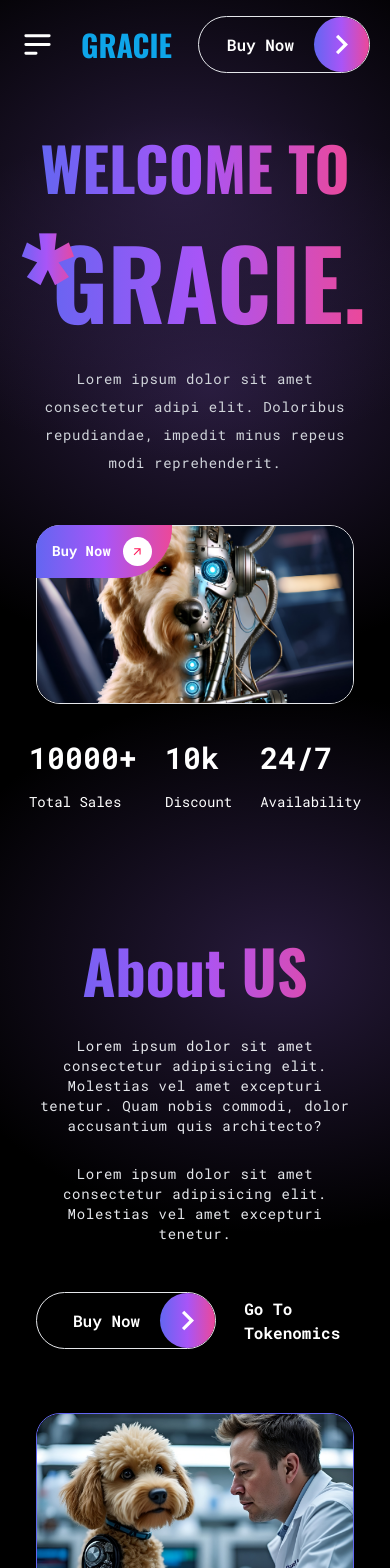
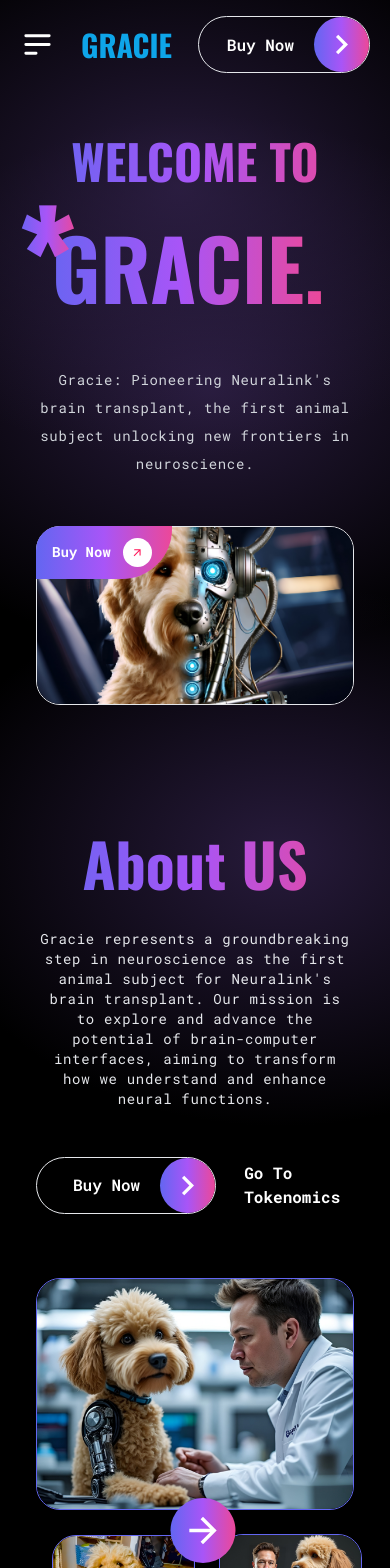
Before and after one commit to Reynaldo-Bocaling/gracie, a React (Vite) app: page / in a window 390 px wide. Shown: the top 1568 px of the page. Built offline with nearby package versions, Linux system fonts and the light colour scheme; a web font is replaced by a local one.

Commit message:
add animations

```diff
--- a/package.json
+++ b/package.json
@@ -10,10 +10,13 @@
     "preview": "vite preview"
   },
   "dependencies": {
+    "framer-motion": "^11.3.28",
     "react": "^18.3.1",
     "react-dom": "^18.3.1",
     "react-fast-marquee": "^1.6.5",
-    "react-icons": "^5.3.0"
+    "react-icons": "^5.3.0",
+    "three": "^0.167.1",
+    "vanta": "^0.5.24"
   },
   "devDependencies": {
     "@types/react": "^18.3.3",
--- a/src/components/HeroContent.jsx
+++ b/src/components/HeroContent.jsx
@@ -1,4 +1,5 @@
 import React from "react";
+import { motion } from "framer-motion";
 
 const HeroContent = () => {
   const isMobile = window.innerWidth <= 768;
@@ -7,42 +8,76 @@
       {!isMobile ? (
         <>
           <div className="w-full flex items-center gap-12">
-            <h1 className="w-2/5s  font-title gradient-text text-9xl font-bold">
+            <motion.h1
+              initial={{ y: 0, opacity: 0 }}
+              animate={{ y: [-100, 0], opacity: [0, 1] }}
+              transition={{ duration: 1, delay: 0.5 }}
+              className="w-2/5s  font-title gradient-text text-9xl font-bold"
+            >
               WELCOME
-            </h1>
-            <p className="w-3/5ws text-base text-gray-300 tracking-wider leading-7">
-              Lorem ipsum dolor sit amet, consectetur adipisicing elit.
-              Doloribus repudiandae, impedit minus repellendus modi
-              reprehenderit.
-            </p>
+            </motion.h1>
+            <motion.p
+              initial={{ x: 0, opacity: 0 }}
+              animate={{ x: [100, 0], opacity: [0, 1] }}
+              transition={{ duration: 1, delay: 1.5 }}
+              className="w-3/5ws text-base text-gray-300 tracking-wider leading-7"
+            >
+              Gracie: Pioneering Neuralink's brain transplant, the first animal
+              subject unlocking new frontiers in neuroscience.
+            </motion.p>
           </div>
           <div className="flex items-center gap-20 pl-12 leading-[10rem] mt-5">
             <span className="gradient-text text-12xl font-bold font-title translate-y-12">
               *
             </span>
-            <h1 className="w-[80%] font-title gradient-text text-10xl font-bold whitespace-nowrap">
+            <motion.h1
+              initial={{ y: 0, opacity: 0 }}
+              animate={{ y: [100, 0], opacity: [0, 1] }}
+              transition={{ duration: 1 }}
+              className="w-[80%] font-title gradient-text text-10xl font-bold whitespace-nowrap"
+            >
               TO GRACIE.
-            </h1>
+            </motion.h1>
           </div>
         </>
       ) : (
         <div className="mt-12">
-          <h1 className="  font-title gradient-text text-6xl md:text-9xl font-bold text-center ">
+          <motion.h1
+            initial={{ x: 0, opacity: 0 }}
+            animate={{ x: [-70, 0], opacity: [0, 1] }}
+            transition={{ duration: 1 }}
+            className="  font-title gradient-text text-5xl md:text-9xl font-bold text-center "
+          >
             WELCOME TO
-          </h1>
-          <div className="relative flex items-center gap-20 mt-9">
-            <span className="gradient-text text-10xl font-bold font-title absolute -top-14 -left-5">
+          </motion.h1>
+          <div className="relative flex items-center gap-20 mt-5">
+            <motion.span
+              initial={{ scale: 0, opacity: 0 }}
+              animate={{ scale: [0, 1], opacity: [0, 1] }}
+              transition={{ duration: 0.7, delay: 1.5 }}
+              className="gradient-text text-10xl font-bold font-title absolute -top-14 -left-5"
+            >
               *
-            </span>
-            <h1 className=" font-title gradient-text text-8xl font-bold whitespace-nowrap text-center pl-4">
+            </motion.span>
+            <motion.h1
+              initial={{ x: 0, opacity: 0 }}
+              animate={{ x: [70, 0], opacity: [0, 1] }}
+              transition={{ duration: 1 }}
+              className=" font-title gradient-text text-[5.2rem] font-bold whitespace-nowrap text-center pl-4"
+            >
               GRACIE.
-            </h1>
+            </motion.h1>
           </div>
 
-          <p className=" text-sm text-gray-300 tracking-wider w-full text-center mt-9 leading-7">
-            Lorem ipsum dolor sit amet consectetur adipi elit. Doloribus
-            repudiandae, impedit minus repeus modi reprehenderit.
-          </p>
+          <motion.p
+            initial={{ y: 0, opacity: 0 }}
+            animate={{ y: [-50, 0], opacity: [0, 1] }}
+            transition={{ duration: 1, delay: 1.5 }}
+            className=" text-sm text-gray-300 tracking-wider w-full text-center mt-9 leading-7"
+          >
+            Gracie: Pioneering Neuralink's brain transplant, the first animal
+            subject unlocking new frontiers in neuroscience.
+          </motion.p>
         </div>
       )}
     </>
--- a/src/components/header.jsx
+++ b/src/components/header.jsx
@@ -3,6 +3,7 @@
 import { MdKeyboardArrowRight } from "react-icons/md";
 import { LiaTimesSolid } from "react-icons/lia";
 import { navlinks, socials } from "../constant";
+import { motion } from "framer-motion";
 
 const Header = () => {
   const [isOpen, setIsOpen] = useState(false);
@@ -13,7 +14,12 @@
   const handleSidebarClick = (e) => e.stopPropagation();
 
   return (
-    <header className="relative w-full z-50">
+    <motion.header
+      initial={{ y: 0, opacity: 0 }}
+      animate={{ y: [-50, 0], opacity: [0, 1] }}
+      transition={{ duration: 0.9 }}
+      className="relative w-full z-50"
+    >
       <nav className="max-w-7xl mx-auto flex items-center justify-between py-4 px-5">
         <button onClick={handleMenu}>
           <HiOutlineMenuAlt2 size={35} className="text-white" />
@@ -95,7 +101,7 @@
           </div>
         </nav>
       )}
-    </header>
+    </motion.header>
   );
 };
 
--- a/src/view/About.jsx
+++ b/src/view/About.jsx
@@ -1,26 +1,40 @@
 import React from "react";
 import { MdArrowForward, MdKeyboardArrowRight } from "react-icons/md";
+import { motion } from "framer-motion";
 
 const About = () => {
   return (
     <section id="about" className="relative w-full">
       <div className="max-w-7xl mx-auto flex flex-col md:flex-row items-center justify-center gap-7 px-9 pt-32 md:pt-40 pb-20">
         <div className="w-full md:w-1/2">
-          <h1 className="font-title gradient-text text-6xl md:text-7xl font-bold text-center md:text-left">
+          <motion.h1
+            initial={{ x: 0, opacity: 0 }}
+            whileInView={{ x: [-100, 0], opacity: 1 }}
+            transition={{ duration: 1 }}
+            className="font-title gradient-text text-6xl md:text-7xl font-bold text-center md:text-left"
+          >
             About US
-          </h1>
-          <div className="flex flex-col gap-7 mt-9 max-w-xl ">
+          </motion.h1>
+          <motion.div
+            initial={{ x: 0, opacity: 0 }}
+            whileInView={{ x: [-100, 0], opacity: [0, 1] }}
+            transition={{ duration: 1, delay: 0.5 }}
+            className="flex flex-col gap-7 mt-9 max-w-xl "
+          >
             <p className="text-sm md:text-base text-center md:text-left text-gray-200 tracking-wider ">
-              Lorem ipsum dolor sit amet consectetur adipisicing elit. Molestias
-              vel amet excepturi tenetur. Quam nobis commodi, dolor accusantium
-              quis architecto?
+              Gracie represents a groundbreaking step in neuroscience as the
+              first animal subject for Neuralink's brain transplant. Our mission
+              is to explore and advance the potential of brain-computer
+              interfaces, aiming to transform how we understand and enhance
+              neural functions.
             </p>
-            <p className="text-sm md:text-base text-center md:text-left text-gray-200 tracking-wider">
-              Lorem ipsum dolor sit amet consectetur adipisicing elit. Molestias
-              vel amet excepturi tenetur.
-            </p>
-          </div>
-          <div className="flex items-center gap-7 mt-12">
+          </motion.div>
+          <motion.div
+            initial={{ x: 0, opacity: 0 }}
+            whileInView={{ x: [-100, 0], opacity: [0, 1] }}
+            transition={{ duration: 1, delay: 1 }}
+            className="flex items-center gap-7 mt-12"
+          >
             <a
               href="https://x.com/ModdedQuad/status/1824208235475198311"
               className="flex items-center gap-5 text-white font-semibold gradient-border pl-9 rounded-full border whitespace-nowrap hover:bg-gradient-to-r from-indigo-500 via-purple-500 to-pink-500 duration-500 transition-all ease-in-out"
@@ -34,21 +48,30 @@
             <a href="#tokenomics" className="text-white textxl font-bold">
               Go To Tokenomics
             </a>
-          </div>
+          </motion.div>
         </div>
         <div className="w-full md:w-1/2 mt-9 md:mt-0">
-          <img
+          <motion.img
+            initial={{ y: 0, opacity: 0 }}
+            whileInView={{ y: [-100, 0], opacity: [0, 1] }}
+            transition={{ duration: 1 }}
             src="/img/about1.jpg"
             className="w-full md:h-[25rem] rounded-3xl border border-indigo-500"
             alt=""
           />
           <div className="relative flex items-center gap-6 mt-6 px-4">
-            <img
+            <motion.img
+              initial={{ x: 0, opacity: 0 }}
+              whileInView={{ x: [-70, 0], opacity: [0, 1] }}
+              transition={{ duration: 1, delay: 0.5 }}
               src="/img/about3.jpg"
               className="w-1/2 h-15rem] rounded-3xl border border-indigo-500"
               alt=""
             />
-            <img
+            <motion.img
+              initial={{ x: 0, opacity: 0 }}
+              whileInView={{ x: [70, 0], opacity: [0, 1] }}
+              transition={{ duration: 1, delay: 0.5 }}
               src="/img/about2.jpg"
               className="w-1/2 h-15rem] rounded-3xl border border-indigo-500"
               alt=""
--- a/src/view/Hero.jsx
+++ b/src/view/Hero.jsx
@@ -2,27 +2,22 @@
 import { sales } from "../constant";
 import { MdOutlineArrowOutward } from "react-icons/md";
 import HeroContent from "../components/HeroContent";
-
+import { motion } from "framer-motion";
 const Hero = () => {
   return (
     <section id="hero" className="relative w-full">
       <div className="max-w-7xl mx-auto mt-7 px-9">
         <HeroContent />
-        <div className="flex  flex-col md:flex-row items-center gap-9 md:gap-20 mt-12">
-          <div className=" flex  md:flex-col  gap-7 order-2 md:order-1">
-            {sales.map((item, index) => (
-              <div key={index} className="flex flex-col gap-4">
-                <h1 className="text-white text-3xl md:text-6xl font-bold">
-                  {item.value}
-                </h1>
-                <h1 className="text-white text-sm md:text-xl">{item.label}</h1>
-              </div>
-            ))}
-          </div>
-          <div className="relative flex-1 order-1 md:order-2">
+
+        <motion.div
+          initial={{ y: 0, opacity: 0 }}
+          animate={{ y: [100, 0], opacity: [0, 1] }}
+          transition={{ duration: 1, delay: 2 }}
+          className="relative w-full mt-12"
+        >
           <img
             src="/img/hero.jpg"
-              className="md:h-[25rem] w-full rounded-3xl border "
+            className="md:h-[30rem] w-full rounded-3xl border "
             alt=""
           />
           <div className="border-rounded bg-gradient-to-r from-indigo-500 via-purple-500 to-pink-500 absolute top-0 left-0 rounded-r-full pl-4 pr-5 py-3 flex items-center gap-3 ">
@@ -31,8 +26,7 @@
             </h1>
             <MdOutlineArrowOutward className="text-[1.8rem] md:text-[2.2rem] p-2 text-[#ff1658] bg-white rounded-full" />
           </div>
-          </div>
-        </div>
+        </motion.div>
       </div>
     </section>
   );
```
Also changed, not shown: src/view/Gallery.jsx (+16 -3 lines), src/view/Tokenomics.jsx (+15 -4 lines), 1 other file (tests, documents, lock files or other folders). Lines whose indentation alone changed are shown as unchanged.
